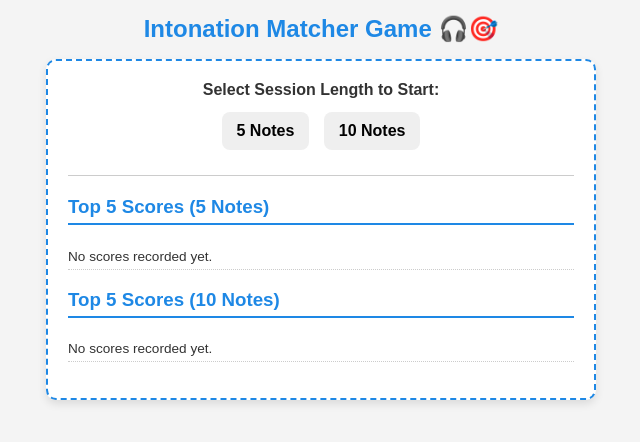
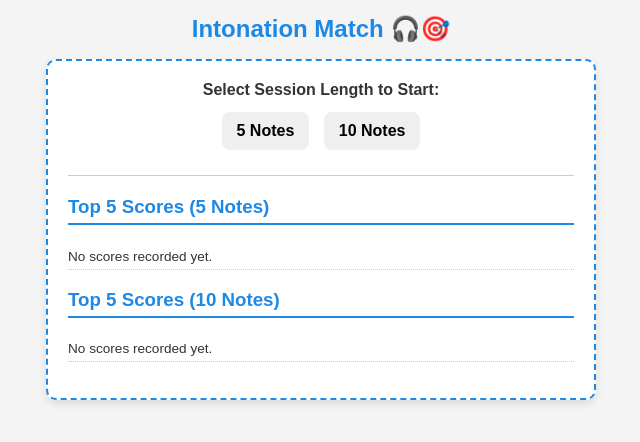
Before and after one commit to nopales/nopales.github.io, a plain HTML site: page intune6.html in a window 1280 px wide. Shown: the whole page, without its empty margins (319-959 px from the left). Drawn offline with Linux system fonts and the light colour scheme.

Commit message:
Update intune6.html

```diff
--- a/intune6.html
+++ b/intune6.html
@@ -3,7 +3,7 @@
 <head>
     <meta charset="UTF-8">
     <meta name="viewport" content="width=device-width, initial-scale=1.0">
-    <title>Intonation Matcher Game - Final</title>
+    <title>Intonation Match - Final</title>
 
     <style>
         body {
@@ -198,7 +198,7 @@
     </style>
 </head>
 <body>
-    <h1>Intonation Matcher Game 🎧🎯</h1>
+    <h1>Intonation Match 🎧🎯</h1>
 
     <div class="controls" id="sessionControls">
         <label>Select Session Length to Start:</label>
```
